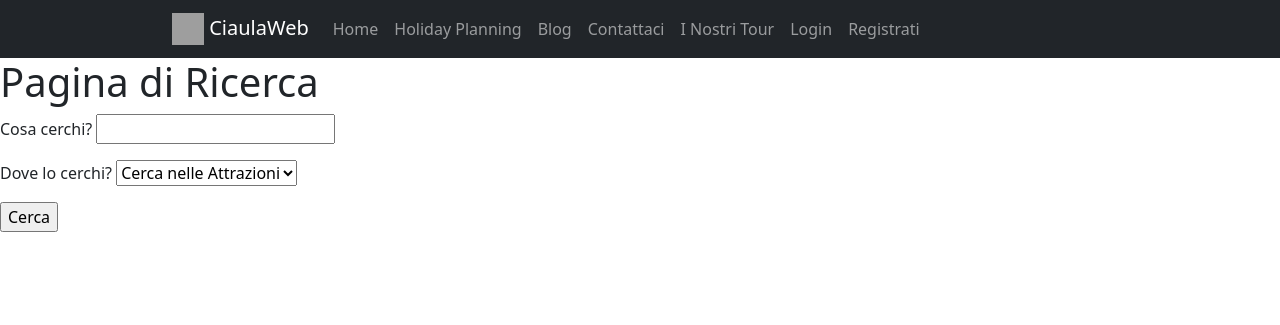
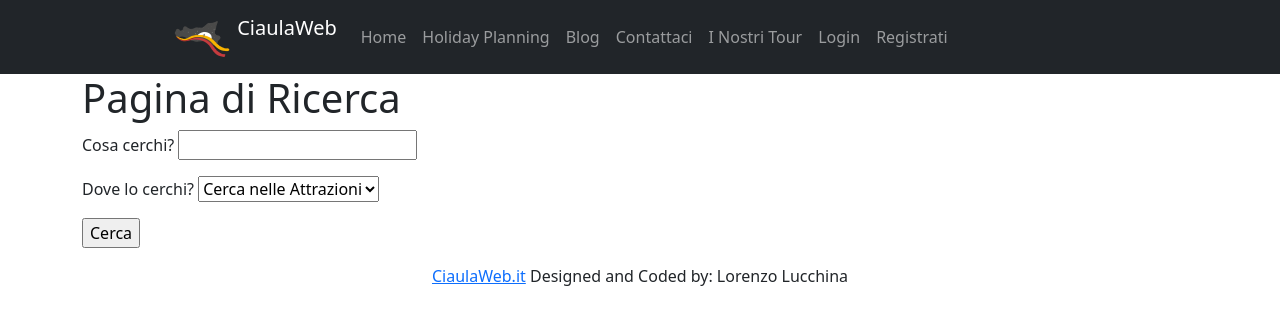
Before and after one commit to Bitlorenz/CiaulaWeb, a Django app: page /HolidayPlanning/cerca/ in a window 1280 px wide. Shown: the top 325 px of the page. Run offline with Django 4.2, Linux system fonts and the light colour scheme; some libraries are stand-ins or nearby versions; grey boxes are pictures that could not be loaded.

Commit message:
update base.html

```diff
--- a/HolidayPlanning/forms.py
+++ b/HolidayPlanning/forms.py
@@ -26,6 +26,10 @@ class CreaVacanzaForm(forms.ModelForm):
     helper.add_input(Submit('submit', 'Crea Vacanza'))
     helper.inputs[0].field_classes = 'btn btn-success'
 
+    def clean(self):
+        if self.cleaned_data["dataArrivo"] > self.cleaned_data["dataPartenza"]:
+            raise forms.ValidationError(_("Valori non validi: Data di Arrivo precede data di Partenza"))
+
     class Meta:
         model = Vacanza
         fields = ['dataArrivo', 'dataPartenza', 'nrPersone', 'budgetDisponibile']
@@ -41,6 +45,8 @@ class ScegliAttrazioneForm(forms.ModelForm):
     def __init__(self, pk, *args, **kwargs):
         super().__init__(*args, **kwargs)
         a = get_object_or_404(Attrazione, pk=pk)
+        utente = kwargs.pop("user")
+        print(str(utente))
         self.attrazione = a
         self.fields['attrazione'].initial = a
         self.fields['attrazione'].disabled = True
@@ -51,12 +57,12 @@ class ScegliAttrazioneForm(forms.ModelForm):
         ini = self.cleaned_data["oraInizio"]
         fine = self.cleaned_data["oraFine"]
         if fine < ini:
-            raise forms.ValidationError(_("Valore non valido: Ora di Inizio precede Ora di Fine"))
+            raise forms.ValidationError(_("Valori non validi: Ora di Inizio precede Ora di Fine"))
         if not a.oraApertura <= ini <= a.oraChiusura:
-            print("ORARI NON AMMISSIBILI")
+            raise forms.ValidationError(_("Orario di Inizio non valido"))
             self.add_error("oraInizio", "Inserire orario compreso tra: "+str(a.oraApertura)+" e "+str(a.oraChiusura))
         if not a.oraApertura <= fine <= a.oraChiusura:
-            print("ORARI NON AMMISSIBILI")
+            raise forms.ValidationError(_("Orario di Fine non valido"))
             self.add_error("oraFine", "Inserire orario compreso tra: " + str(a.oraApertura)+" e "+str(a.oraChiusura))
         return self.cleaned_data
 
--- a/HolidayPlanning/urls.py
+++ b/HolidayPlanning/urls.py
@@ -6,7 +6,6 @@ urlpatterns = [
     path("listaattrazioni/", AttrazioniHome.as_view(), name="listaattrazioni"),
     path("attrazioni/", AttrazioniList.as_view(), name="attrazioni"),
     path("scegliattrazione/<pk>", scegliattrazione, name="scegli"),
-    #path("scegliattrazione/<pk>", ScegliOrarioGiornoAttrazione.as_view(), name="scegliattrazione"),
     path("listascelte/", ScelteList.as_view(), name="scelte"),
     path("detscelta/<pk>", DetailSceltaEntita.as_view(), name="dettaglioscelta"),
     path("detattrazione/<pk>/", DetailAttrazioneEntita.as_view(), name="dettaglioattr"),
--- a/HolidayPlanning/views.py
+++ b/HolidayPlanning/views.py
@@ -37,13 +37,13 @@ def scegliattrazione(request, pk):
         return render(request, template_name="HolidayPlanning/scegli_attrazione.html", context={"form": form, "att": att, "title": att.nome})
     return render(request, template_name="HolidayPlanning/scegli_attrazione.html", context={"form": form})
 
-#TODO spostare in ScegliAttrazioneForm passando al form anche l'user
+#TODO non ritornare T/F, ma stampare un messaggio avvertendo che c'è sovrapposizione con la specifica scelta
 def checkSovrapposizione(request, fine, ini):
     rifvacanza = Vacanza.objects.filter(utente=request.user).last()
     scelteFatte = rifvacanza.scelte
     for i in scelteFatte:
         if i.oraInizio < ini and fine < i.oraFine: # sovrapposizione totale
-            return True
+            sovrapposta = i
         if i.oraInizio < ini < i.oraFine or i.oraInizio < fine < i.oraFine: # sovrapposizione parziale
             return True
     return False
@@ -117,7 +117,7 @@ class CancellaScelta(DeleteView):
 # function view per vedere tutte le attrazioni presenti
 class AttrazioniHome(ListView):
     model = Attrazione
-    template_name = "HolidayPlanning/listaattrazioni.html"
+    template_name = "HolidayPlanning/homeattrazioni.html"
     ctx = {"title": "lista di attrazioni", "listaattrazioni": Attrazione.objects.all()}
     # return render(request, template_name=template, context=ctx)
 
--- a/ciaulaweb/settings.py
+++ b/ciaulaweb/settings.py
@@ -11,6 +11,7 @@ https://docs.djangoproject.com/en/4.1/ref/settings/
 """
 
 from pathlib import Path
+import os
 
 # Build paths inside the project like this: BASE_DIR / 'subdir'.
 BASE_DIR = Path(__file__).resolve().parent.parent
@@ -120,7 +121,7 @@ USE_TZ = True
 # https://docs.djangoproject.com/en/4.1/howto/static-files/
 
 STATIC_URL = 'static/'
-
+STATICFILES_DIRS = [os.path.join(BASE_DIR, "static")]
 # Default primary key field type
 # https://docs.djangoproject.com/en/4.1/ref/settings/#default-auto-field
 
--- a/templates/base.html
+++ b/templates/base.html
@@ -4,7 +4,8 @@
     {% block head %}
         <meta charset="UTF-8">
         <meta name="viewport" content="width=device-width, initial-scale=1">
-        <link href="https://cdn.jsdelivr.net/npm/bootstrap@5.3.0-alpha1/dist/css/bootstrap.min.css" rel="stylesheet"
+        <link rel="stylesheet"
+              href="https://cdn.jsdelivr.net/npm/bootstrap@5.3.0-alpha1/dist/css/bootstrap.min.css"
               integrity="sha384-GLhlTQ8iRABdZLl6O3oVMWSktQOp6b7In1Zl3/Jr59b6EGGoI1aFkw7cmDA6j6gD"
               crossorigin="anonymous">
         <script src="https://cdn.jsdelivr.net/npm/bootstrap@5.3.0-alpha1/dist/js/bootstrap.bundle.min.js"
@@ -17,36 +18,11 @@
 <title> {% block title %}{% endblock %}</title>
 
 <body>
-{% if user.is_authenticated and "ok" in request.GET.login %}
-    <div id="modal" class="modal fade" tabindex="-1" role="dialog">
-        <div class="modal-dialog" role="document">
-            <div class="modal-content">
-                <div class="modal-header">
-                    <h5 class="modal-title">Benvenuto {{ user.name }}</h5>
-                    <button type="button" class="close" data-dismiss="modal" aria-label="Close">
-                        <span aria-hidden="true">&times;</span>
-                    </button>
-                </div>
-                <div class="modal-body">
-                    <p> La procedura di login è andata a buon fine </p>
-                </div>
-                <div class="modal-footer">
-                    <button type="button" class="btn btn-info" data-dismiss="modal">Chiudi</button>
-                </div>
-            </div>
-        </div>
-    </div>
-    <script>
-        $(document).ready(function () {
-            $("#modal").modal('show');
-        });
-    </script>
-{% endif %}
+
 <nav class="navbar navbar-expand-lg navbar-dark bg-dark">
-    {% block navbar %}
         <div class="w-75 container-fluid">
         <a class="navbar-brand pl-5" href="{% url 'HolidayPlanning:attrazioni' %}">
-            <img src="cropped-LOGO_CIAULA_FONDO_WHITE-32x32.png" width="32" height="32" class="d-inline-block align-top"
+            <img src="/../../static/img/logo_ciaulaweb-192x192.png" width="60" height="48" class="d-inline-block logo_ciaulaweb align-top"
                  alt="Logo">
             CiaulaWeb
         </a>
@@ -79,11 +55,19 @@
                 </li>
             </ul>
         </div>
-    {% endblock %}
     </div>
 </nav>
-
+<main class="container">
 {% block content %}
 {% endblock %}
+</main>
+<!-- Footer-->
+<footer class="page-footer font-small blue">
+    <div class="footer-copyright text-center py-3">
+        <a href="{% url 'home' %}">CiaulaWeb.it</a>
+        Designed and Coded by: Lorenzo Lucchina
+    </div>
+</footer>
+
 </body>
 </html>
```
Also changed, not shown: Progettazione/modal_base.txt (added, +28 -0 lines), static/css/style.css (+12 -0 lines), db.sqlite3, static/img/logo_ciaulaweb-192x192.png (renamed from static/cropped-LOGO_CIAULA_FONDO_WHITE-192x192.png), 1 other file.
